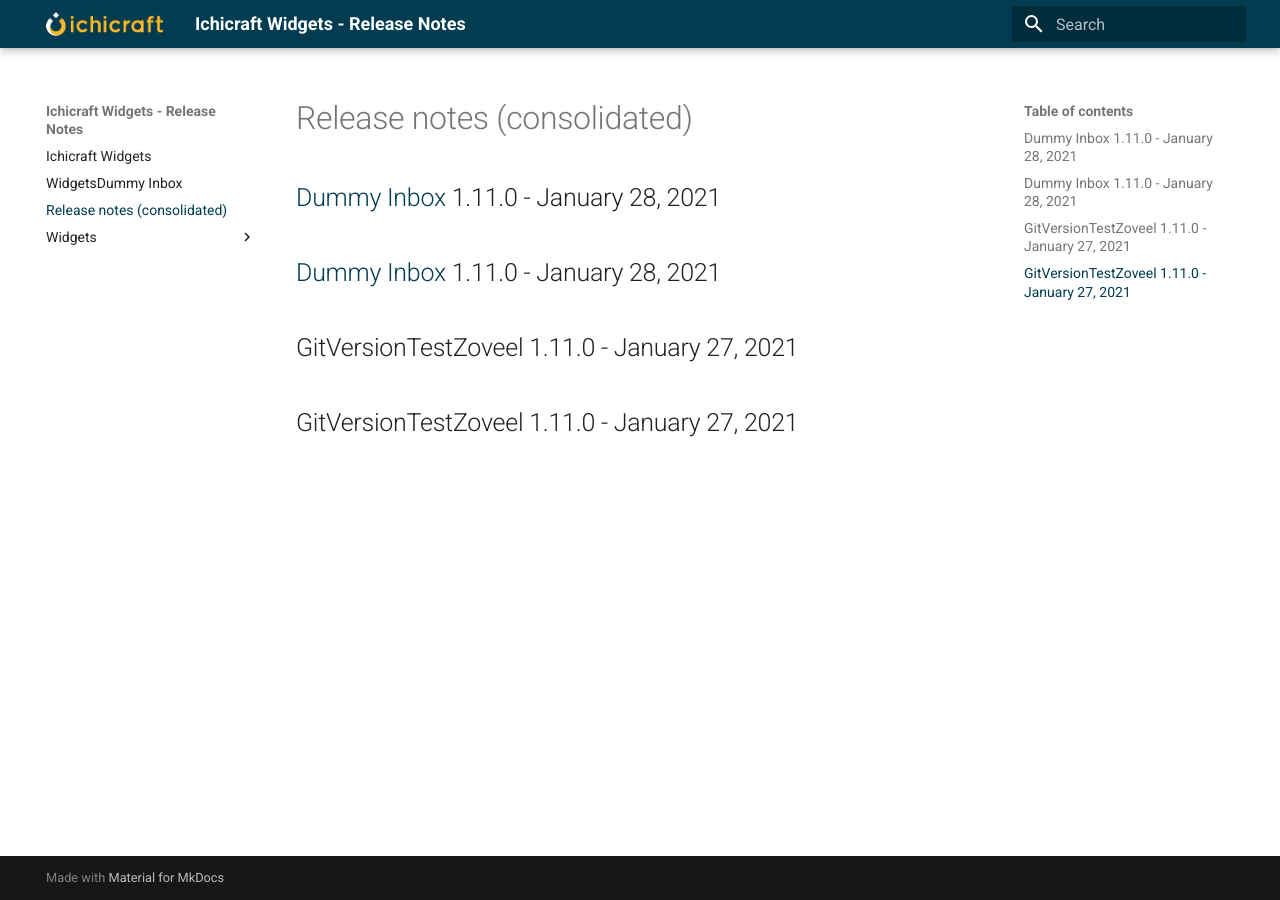
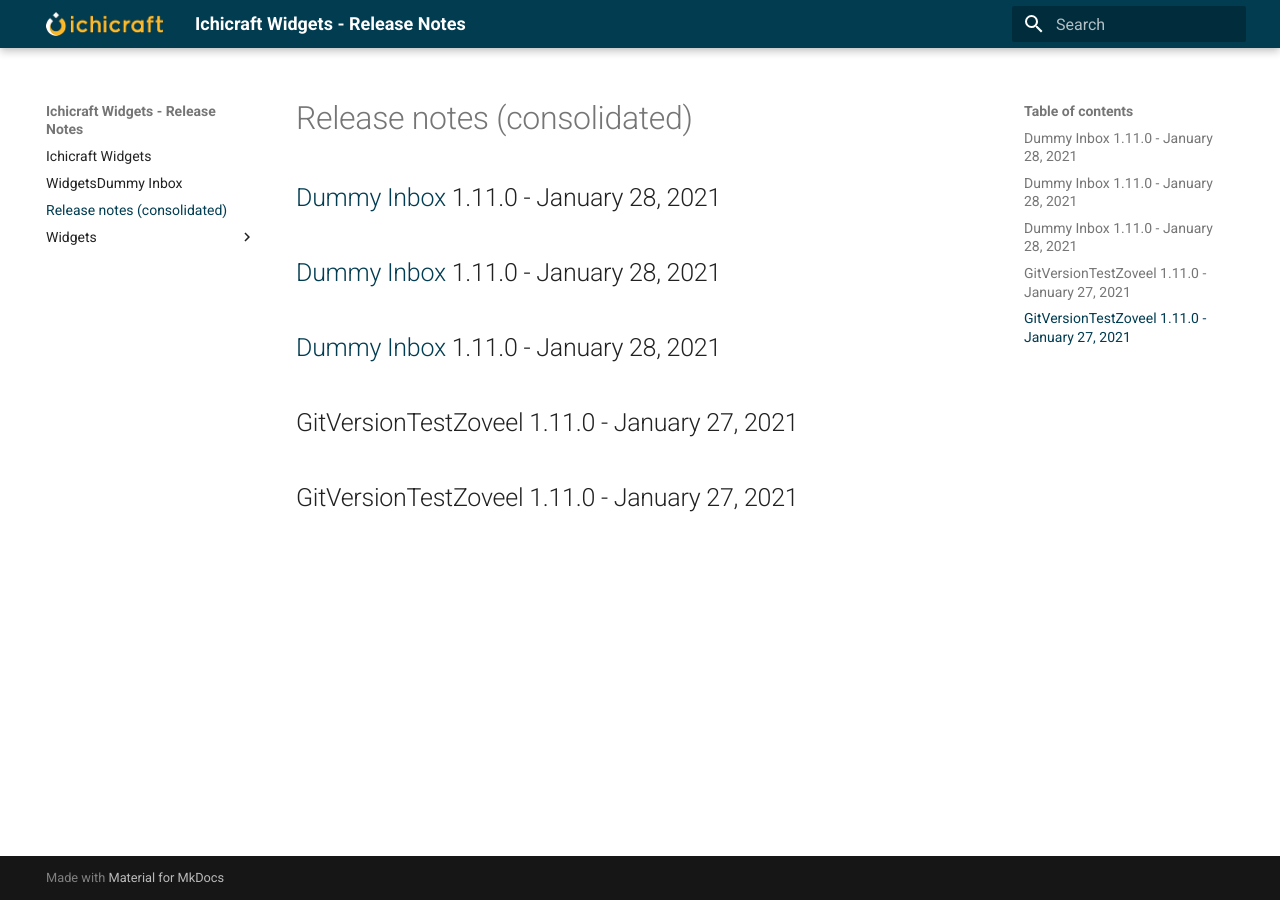
Before and after one commit to ichicraft/widgets-docs, an MkDocs documentation site: the page built from docs/release-notes-(consolidated).md, in a window 1280 px wide. Built offline with MkDocs 1.6.1 and Material for MkDocs 9.7.7, drawn with Linux system fonts in a browser that asks for light colours.

Commit message:
Release notes updated by BuildService

```diff
--- /dev/null
+++ b/docs/Widgets/Dummy Inbox.md
@@ -0,0 +1 @@
+## 1.11.0 - January 28, 2021
--- a/docs/release-notes-(consolidated).md
+++ b/docs/release-notes-(consolidated).md
@@ -1,3 +1,5 @@
+## [Dummy Inbox](./Widgets/Dummy Inbox.md) 1.11.0 - January 28, 2021
+
 ## [Dummy Inbox](./WidgetsDummy Inbox.md) 1.11.0 - January 28, 2021
 
 ## [Dummy Inbox](./WidgetsDummy Inbox.md) 1.11.0 - January 28, 2021
```
